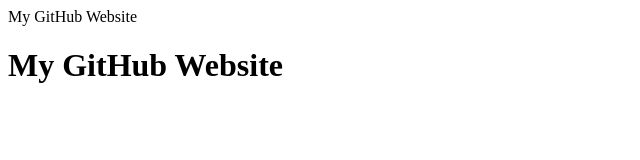
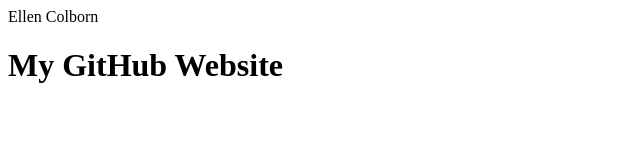
Before and after one commit to ecolborn22/ecolborn22.github.io, a plain HTML site: page index.html in a window 1280 px wide. Shown: the full height of the page, 0-640 px from the left. Drawn offline with Linux system fonts and the light colour scheme.

Commit message:
Update index.html

```diff
--- a/index.html
+++ b/index.html
@@ -1,6 +1,6 @@
 <html>
     <head>
-    My GitHub Website
+    Ellen Colborn
     </head>
     <body>
         <h1>My GitHub Website</h1>
```
